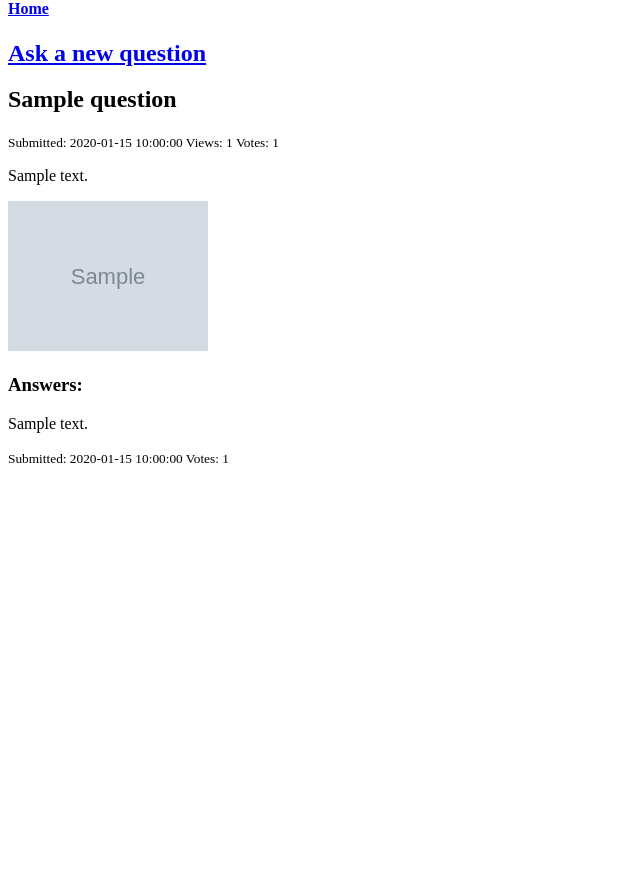
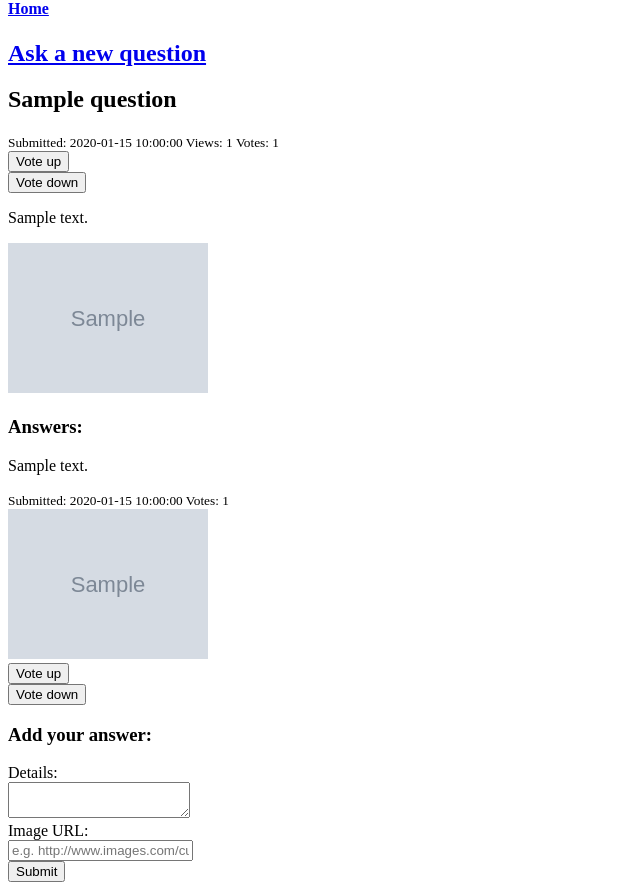
Before and after one commit to hosmanadam/amyq, a Flask app: template templates/question.html in a window 1280 px wide. Shown: the part 21-911 px from the top of the page, without its empty margins (0-640 px from the left). Before the commit the page ends 484 px from the top, so only its background shows below. Run offline with Flask 2, Linux system fonts and the light colour scheme; the template is opened without the code that fills it: most values are stand-ins (such as "Sample title", 1, 10 or a date in 2020); grey boxes marked "Sample" are stand-in pictures.

Commit message:
Add answering and voting capability

```diff
--- a/app.py
+++ b/app.py
@@ -29,6 +29,19 @@ def add_question():
     return render_template('add-question.html', questions=questions)
 
 
+@app.route('/question/<int:question_id>/vote-<direction>', methods=['POST'])
+def vote_on_question(question_id, direction):
+    dbfunc.update_question_vote_count(direction=direction, id_=question_id)
+    return redirect(f'/question/{question_id}')
+
+
+@app.route('/answer/<int:answer_id>/vote-<direction>', methods=['POST'])
+def vote_on_answer(answer_id, direction):
+    dbfunc.update_answer_vote_count(direction=direction, id_=answer_id)
+    question_id = dbfunc.get_question_id_for_answer_id(answer_id)
+    return redirect(f'/question/{question_id}')
+
+
 @app.route('/submit-question', methods=['POST'])
 def submit_question():
     dbfunc.add_question(request.form)
@@ -36,7 +49,13 @@ def submit_question():
     return redirect(f'/question/{question_id}')
 
 
-@app.route('/question/<question_id>')
+@app.route('/submit-answer/<int:question_id>', methods=['POST'])
+def submit_answer(question_id):
+    dbfunc.add_answer(request.form, question_id)
+    return redirect(f'/question/{question_id}')
+
+
+@app.route('/question/<int:question_id>')
 def question(question_id):
     question = dbfunc.get_question(question_id)
     answers = dbfunc.get_answers(question_id)
--- a/db/schema.sql
+++ b/db/schema.sql
@@ -13,7 +13,7 @@ CREATE TABLE answers (
     id INT NOT NULL PRIMARY KEY AUTO_INCREMENT,
     question_id INT NOT NULL,
     vote_count INT NOT NULL DEFAULT 0,
-    body VARCHAR(1000),
+    body VARCHAR(1000) NOT NULL,
     image_url VARCHAR(100),
     time_submitted DATETIME NOT NULL DEFAULT NOW()
 );
--- a/templates/question.html
+++ b/templates/question.html
@@ -4,6 +4,13 @@
 <h2>{{ question['title'] }}</h2>
 <small>Submitted: {{ question['time_submitted'] }} Views: {{ question['view_count'] }} Votes: {{ question['vote_count'] }}</small><br>
 
+<form action="/question/{{ question['id'] }}/vote-up" method="POST">
+    <input type="submit" value="Vote up" />
+</form>
+
+<form action="/question/{{ question['id'] }}/vote-down" method="POST">
+    <input type="submit" value="Vote down" />
+</form>
 
 {% if question['body'] %}
     <p>{{ question['body'] }}</p>
@@ -19,13 +26,40 @@
     <h3>Answers:</h3>
 
     {% for answer in answers %}
-    <p>{{ answer['body'] }}</p>
-    <small>Submitted: {{ answer['time_submitted'] }} Votes: {{ answer['vote_count'] }}</small>
+        <p>{{ answer['body'] }}</p>
+        <small>Submitted: {{ answer['time_submitted'] }} Votes: {{ answer['vote_count'] }}</small><br>
+        {% if answer['image_url'] %}
+            <img src="{{ answer['image_url'] }}" alt="Illustration"><br>
+        {% endif %}
+
+        <form action="/answer/{{ answer['id'] }}/vote-up" method="POST">
+            <input type="submit" value="Vote up" />
+        </form>
+
+        <form action="/answer/{{ answer['id'] }}/vote-down" method="POST">
+            <input type="submit" value="Vote down" />
+        </form>
+
     {% endfor %}
+
+    <h3>Add your answer:</h3>
 
 {% else %}
 
-    Be the first to answer this question!
+    <h3>Be the first to answer this question:</h3>
 
 {% endif %}
+
+    <form action="/submit-answer/{{ question['id'] }}" method="post">
+
+        <label for="details">Details:</label><br>
+        <textarea id="details" name="body" minlength="10" required></textarea><br>
+
+        <label for="image">Image URL:</label><br>
+        <input id="image" type="text" name="image_url" min placeholder="e.g. http://www.images.com/cutekitten.jpg"><br>
+
+        <input type="submit">
+
+    </form>
+
 {% endblock %}
```
Also changed, not shown: db/functions.py (+26 -0 lines), db/queries.py (+24 -0 lines).
